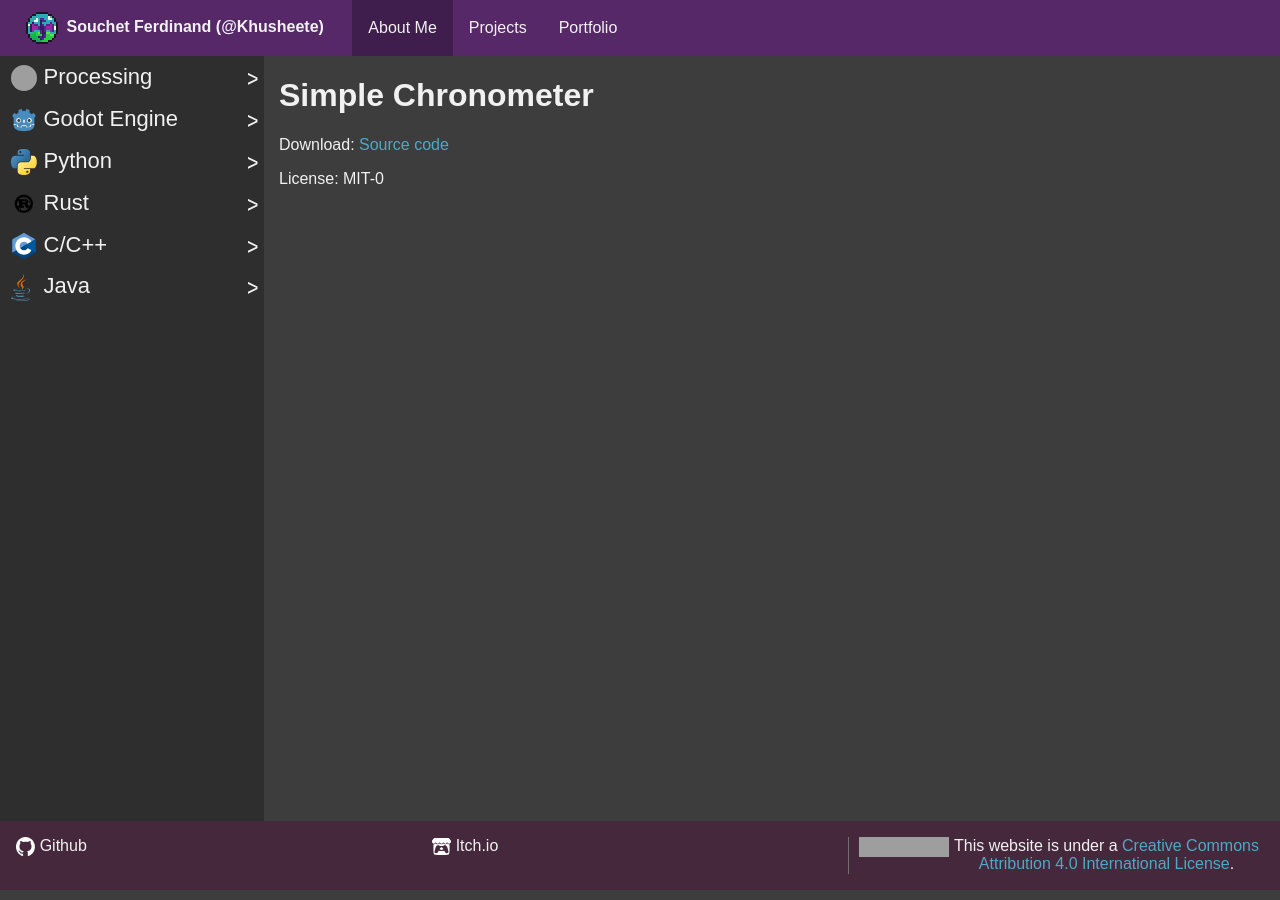
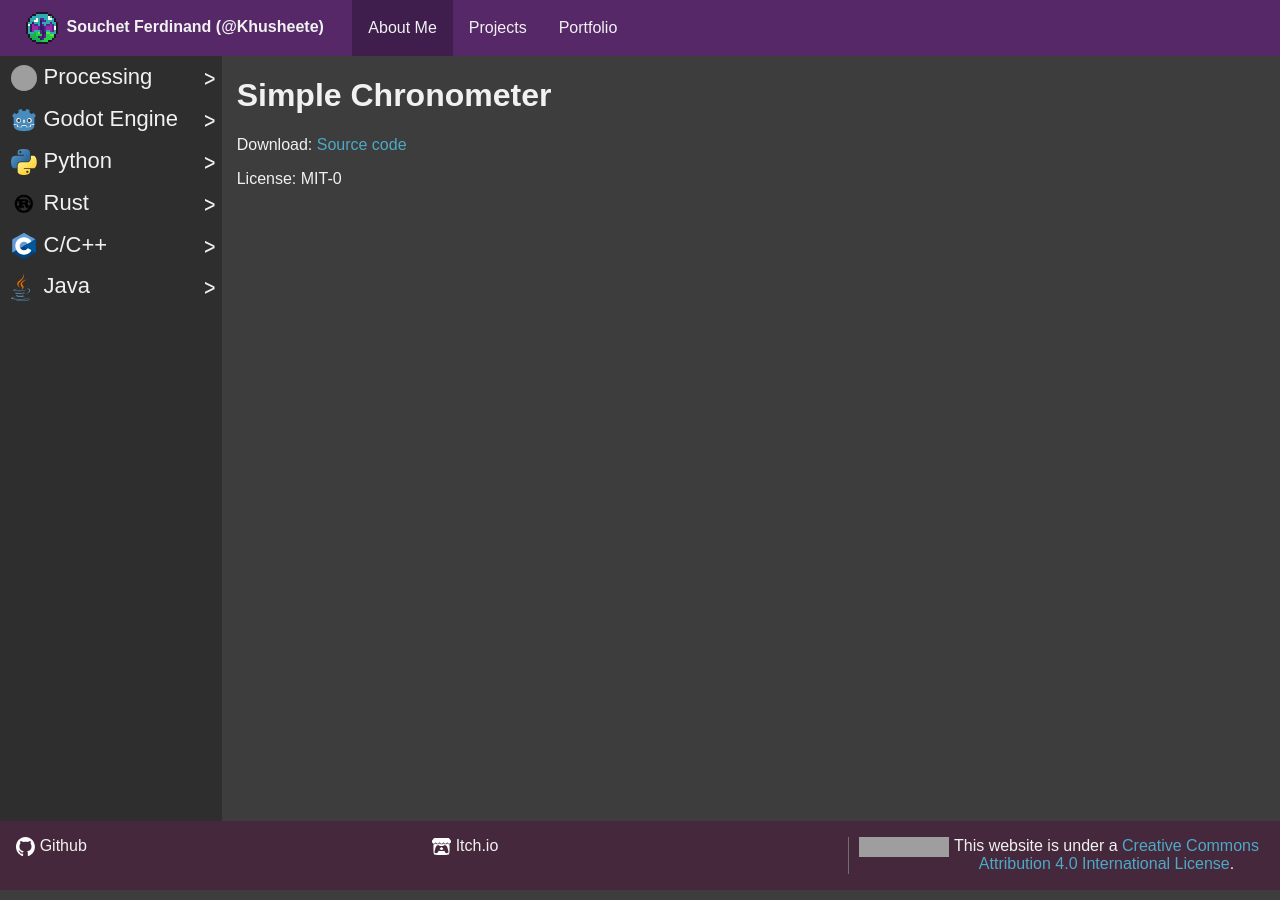
Before and after one commit to Khusheete/khusheete.github.io, a Jekyll site: the page built from projects/processing/chronometer/index.html, in a window 1280 px wide. Built offline with Jekyll 4.4.1, drawn with Linux system fonts in a browser that asks for light colours; nearby versions of some CDN libraries; grey boxes are pictures that could not be loaded.

Commit message:
Made the projects side navigation menu work with smaller screens

```diff
--- a/_layouts/projects.html
+++ b/_layouts/projects.html
@@ -3,8 +3,8 @@
 
 ---
 
-<div class="pure-g" style="min-height: 85vh; flex-flow: unset;">
-    <div class="sidenav pure-u-1-5">
+<div id="sidenav-content-container" class="pure-g">
+    <div class="sidenav pure-u-1 pure-u-md-1-5 pure-u-lg-1-6">
         <aside class="pure-menu"> <!-- TODO: is hidden mobile -->
             <ul class="pure-menu-list">
                 <li class="pure-menu-item">
@@ -94,7 +94,7 @@
             <!-- <hr class="mt-0 mb-0"> -->
         </aside>
     </div>
-    <div class="pure-u-4-5">
+    <div class="pure-u-1 pure-u-md-4-5 pure-u-lg-5-6">
         <div class="content">
             {{ content }}
         </div>
--- a/assets/css/main.css
+++ b/assets/css/main.css
@@ -241,6 +241,12 @@
 
 /* ===== Sidenav ===== */
 
+#sidenav-content-container {
+    min-height: 85vh;
+    flex-flow: unset; /* make sure the sidenav takes up all the height */
+}
+
+
 .sidenav {
     background-color: var(--dark-background-color);
     min-height: 100%;
@@ -256,3 +262,16 @@
     color: var(--accent-color);
     background-color: var(--background-color);
 }
+
+
+/* Responsive sidenav */
+@media (max-width: 48em) {
+
+    .sidenav {
+        min-height: 0%;
+    }
+
+    #sidenav-content-container {
+        flex-flow: wrap;
+    }
+}
```
